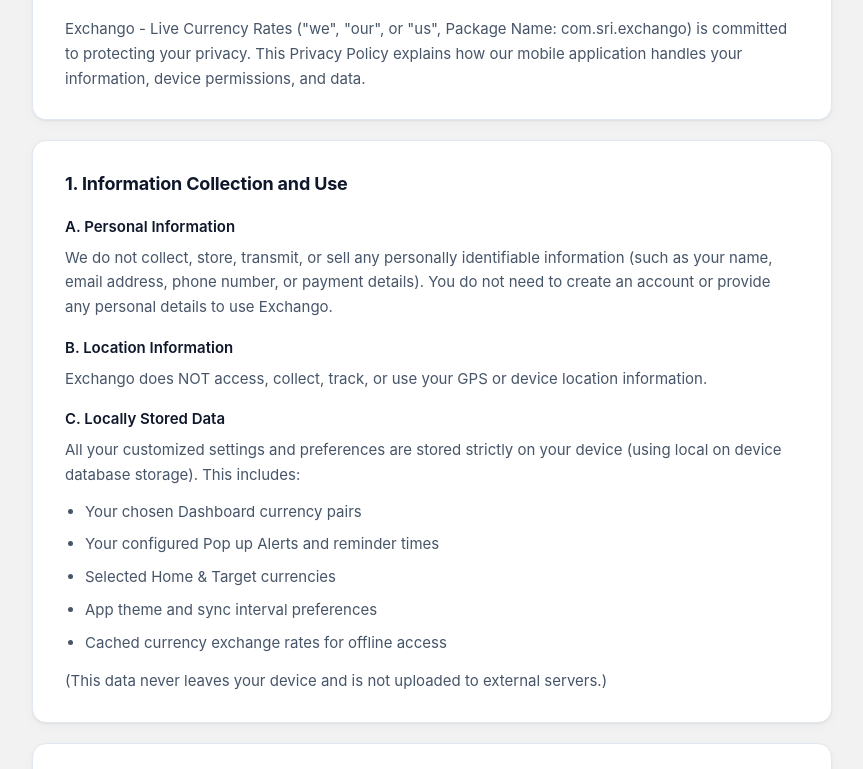
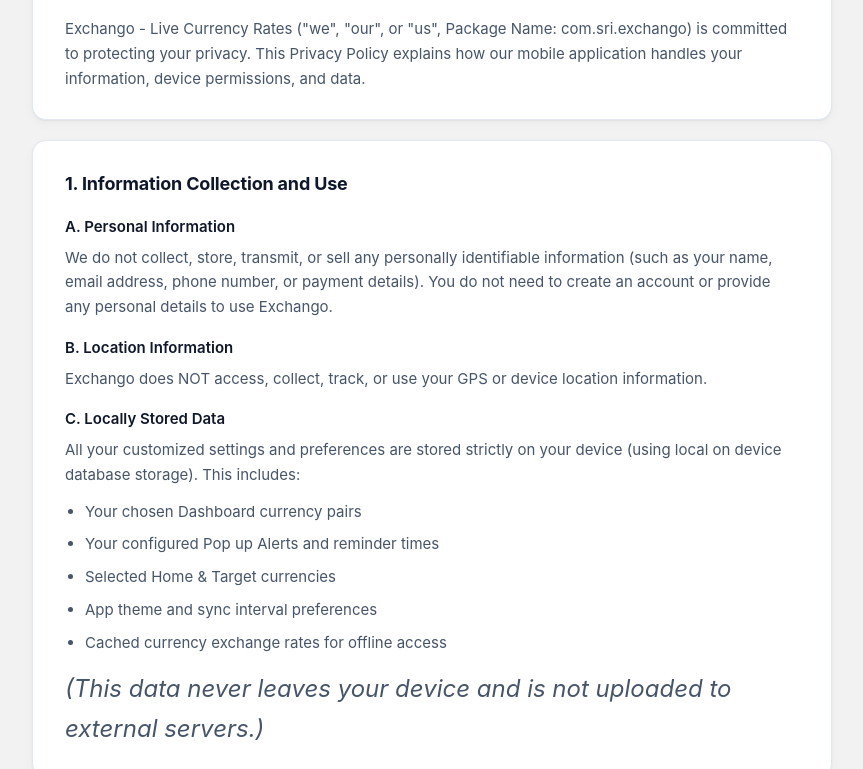
Before and after one commit to srilabslk/srilabs, a plain HTML site: page policy/exchango/exchango-privacy.html in a window 1280 px wide. Shown: the part 166-935 px from the top of the page, without its empty margins (208-1071 px from the left). Drawn offline with Linux system fonts and the light colour scheme.

Commit message:
Update privacy notice text style in HTML

```diff
--- a/policy/exchango/exchango-privacy.html
+++ b/policy/exchango/exchango-privacy.html
@@ -226,7 +226,7 @@
             <li>App theme and sync interval preferences</li>
             <li>Cached currency exchange rates for offline access</li>
         </ul>
-        <p>(This data never leaves your device and is not uploaded to external servers.)</p>
+        <p style="font-size: 24px; font-style: italic;">(This data never leaves your device and is not uploaded to external servers.)</p>
     </section>
 
     <section class="card">
```
